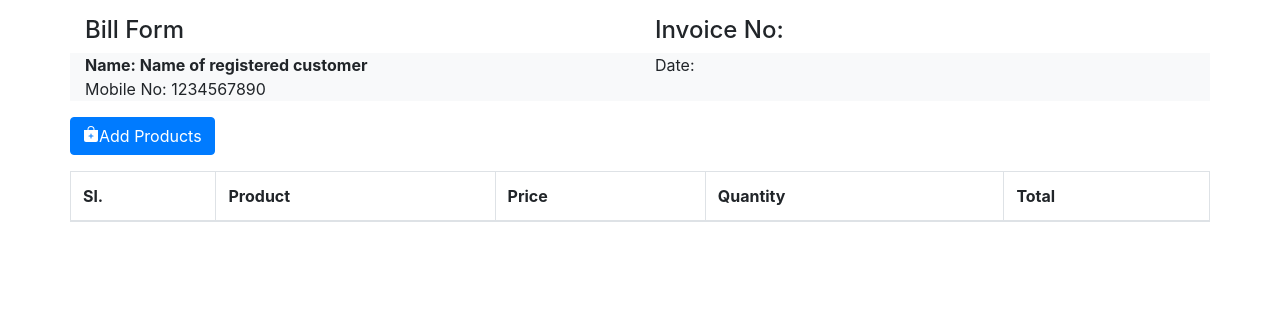
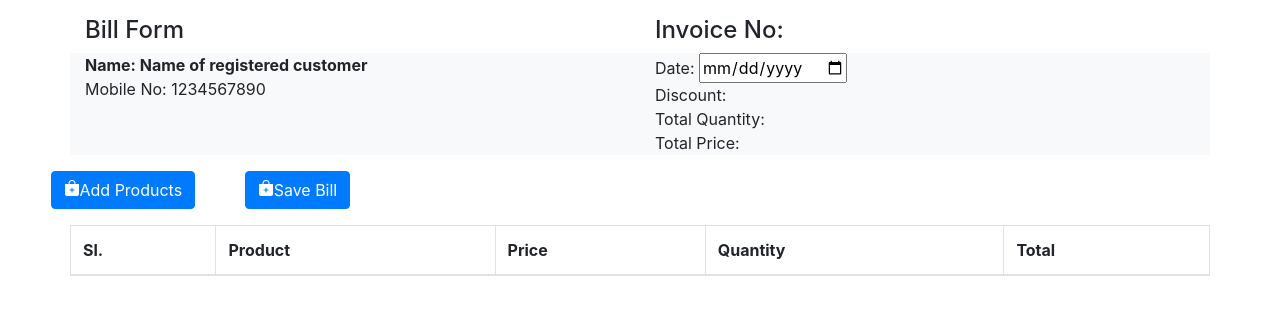
Before and after one commit to basanti7/mystore, a Django app: page /profile/21 in a window 1280 px wide. Shown: the part 56-371 px from the top of the page. Run offline with Django 4.2, Linux system fonts and the light colour scheme; lists and menus that the app fills with data are empty; some libraries are stand-ins or nearby versions.

Commit message:
Total, discount etc added

```diff
--- a/mystore/urls.py
+++ b/mystore/urls.py
@@ -25,7 +25,7 @@ urlpatterns = [
     path('', views.homePage, name='home'),
     path('customer-registration/', views.customerRegistration, name='customer_registration'),
     path('profile/', views.customerProfile),
-    path('profile/21', views.invoiceOfSingleCustomer)
+    path('profile/21', views.invoiceOfSingleCustomer, name='single_customer_profile')
 ]
 
 if settings.DEBUG:
--- a/mystore/views.py
+++ b/mystore/views.py
@@ -1,4 +1,5 @@
 from django.http import HttpResponse
+import json
 from django.shortcuts import render
 from shopdue import models
 
@@ -48,4 +49,24 @@ def customerProfile(request):
 
 
 def invoiceOfSingleCustomer(request):
+    json_string = '[{"serial":1,"product":"wer","price":33,"quantity":4,"total":132},{"serial":1,"product":"fsd","price":3,"quantity":4,"total":12}]'
+    python_arr = json.loads(json_string)
+
+    for obb in python_arr:
+        print(obb['product'])
+
+
+    if request.method == 'POST':
+        # Use request.POST dictionary to access the form data
+        products = request.POST.get('products')
+        temp_arr = json.loads(products)
+        # generate a new bill with new invoice number
+        # customer = foreign key of customer
+        discount = 0
+        total = 0
+        paid = 0
+        due = 0
+
+        for product in temp_arr:
+            instance = models.Purchase()
     return render(request, 'invoice.html')
--- a/static/js/billing.js
+++ b/static/js/billing.js
@@ -2,6 +2,8 @@
 // js code for modal
 
 // end of js code for modal
+
+const purchase_list = [];
 function addPurchase() {
     let product_name_el = document.getElementById('product_name');
     let product_price_el = document.getElementById('product_price');
@@ -28,6 +30,8 @@ function addPurchase() {
         quantity: parseFloat(product_quantity_el.value)
     };
     purchase.total = purchase.price * purchase.quantity;
+
+    purchase_list.push(purchase);
 
     // Find a <table> element with id="myTable":
     let table = document.getElementById("purchase_table");
@@ -57,10 +61,21 @@ function addPurchase() {
     product_price_el.value = "";
     product_quantity_el.value = "";
 
+
+    document.getElementById('products').value = JSON.stringify(purchase_list);
+    // console.log('purchase list')
+    // console.log(JSON.stringify(purchase_list))
+    console.log(document.getElementById('products').value)
+}
+function handlePurchaseSubmit(){
+    // Find the form by its ID
+    const form = document.getElementById('purchase_form');
+
+    // Trigger the form's submit event
+    form.submit();
 }
 
-
-console.log(purchase);
+// console.log(purchase);
 
 function clicked() {
     alert('clicked!');
@@ -109,3 +124,20 @@ function addProduct() {
     // Update the hidden input field with the updated list of products
     document.getElementById('products').value = JSON.stringify(productList);
 }
+
+function getCurrentDate(){
+      // Get the current date
+      const currentDate = new Date();
+
+      // Format the date as "YYYY-MM-DD" (required by the input type="date" field)
+      const year = currentDate.getFullYear();
+      const month = String(currentDate.getMonth() + 1).padStart(2, '0');
+      const day = String(currentDate.getDate()).padStart(2, '0');
+    //   const formattedDate = `${year}-${month}-${day}`;
+          const formattedDate = `${day}-${month}-${year}`;
+
+
+      // Set the default value of the input field to the current date
+    //   document.getElementById('date-input').value = formattedDate;
+    return formattedDate
+}
--- a/templates/invoice.html
+++ b/templates/invoice.html
@@ -21,21 +21,56 @@
           <div class="col">Mobile No: 1234567890</div>
         </div>
       </div>
-      <div class="col-6 bg-light">Date:</div>
+      <div class="col-6 bg-light">
+          <div class="row">
+            <div class="col">
+              Date: <input type="date" default="getCurrentDate()">
+            </div>
+          </div>
+          <div class="row">
+            <div class="col">
+              Discount:
+            </div>
+          </div>
+          <div class="row">
+            <div class="col">
+              Total Quantity:
+            </div>
+          </div>
+          <div class="row">
+            <div class="col">
+              Total Price:
+            </div>
+          </div>
+      </div>
     </div>
     <!-- end of detail section -->
 
     <div class="row">
       <div class="row">
-        <div class="col">
+
+        <div class="col-6">
           <button type="button" class="btn btn-primary mt-3 float-right" data-toggle="modal" data-target="#exampleModalCenter">
             <svg xmlns="http://www.w3.org/2000/svg" width="16" height="16" fill="currentColor" class="bi bi-bag-plus-fill" viewBox="0 0 16 16">
               <path fill-rule="evenodd" d="M10.5 3.5a2.5 2.5 0 0 0-5 0V4h5v-.5zm1 0V4H15v10a2 2 0 0 1-2 2H3a2 2 0 0 1-2-2V4h3.5v-.5a3.5 3.5 0 1 1 7 0zM8.5 8a.5.5 0 0 0-1 0v1.5H6a.5.5 0 0 0 0 1h1.5V12a.5.5 0 0 0 1 0v-1.5H10a.5.5 0 0 0 0-1H8.5V8z" />
             </svg>Add Products
           </button>
         </div>
+
+        <div class="col-6">
+          <button onclick="handlePurchaseSubmit()" type="button" class="btn btn-primary mt-3 float-right" data-toggle="modal" data-target="#exampleModalCenter">
+            <svg xmlns="http://www.w3.org/2000/svg" width="16" height="16" fill="currentColor" class="bi bi-bag-plus-fill" viewBox="0 0 16 16">
+              <path fill-rule="evenodd" d="M10.5 3.5a2.5 2.5 0 0 0-5 0V4h5v-.5zm1 0V4H15v10a2 2 0 0 1-2 2H3a2 2 0 0 1-2-2V4h3.5v-.5a3.5 3.5 0 1 1 7 0zM8.5 8a.5.5 0 0 0-1 0v1.5H6a.5.5 0 0 0 0 1h1.5V12a.5.5 0 0 0 1 0v-1.5H10a.5.5 0 0 0 0-1H8.5V8z" />
+            </svg>Save Bill
+          </button>
+        </div>
       </div>
     </div>
+    <form id='purchase_form' action="" method="post">
+      {% csrf_token %}
+      <input type="hidden" id='products' value="demo" name="products">
+    </form>
+
     <div class="row">
       <table id="purchase_table" class="table table-striped table-bordered mt-3">
         <thead>
@@ -56,6 +91,7 @@
                 <td>3</td>
             </tr>  -->
         </tbody>
+
       </table>
     </div>
   </div>
@@ -134,5 +170,5 @@
             </div>
         </div>
     </div>
-
+    <script src="/static/js/billing.js"></script>
 {% endblock %}
```
